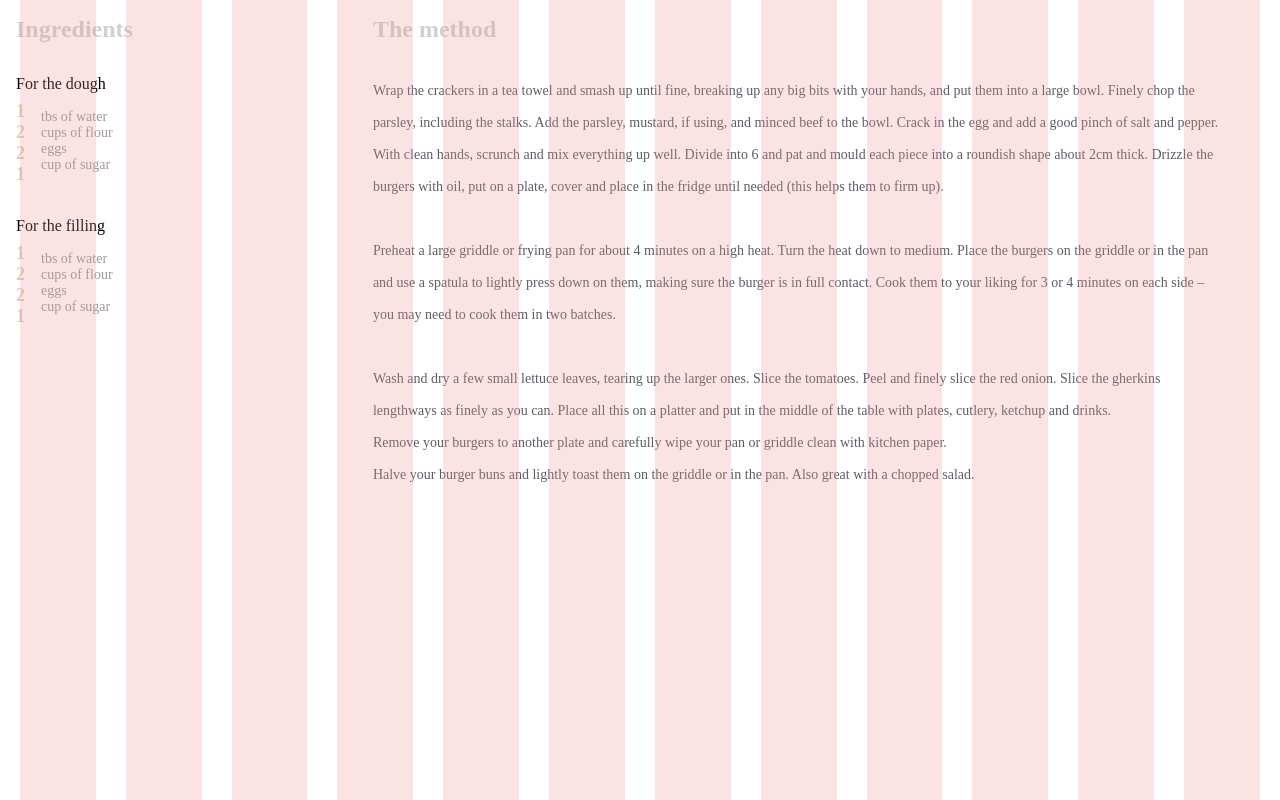
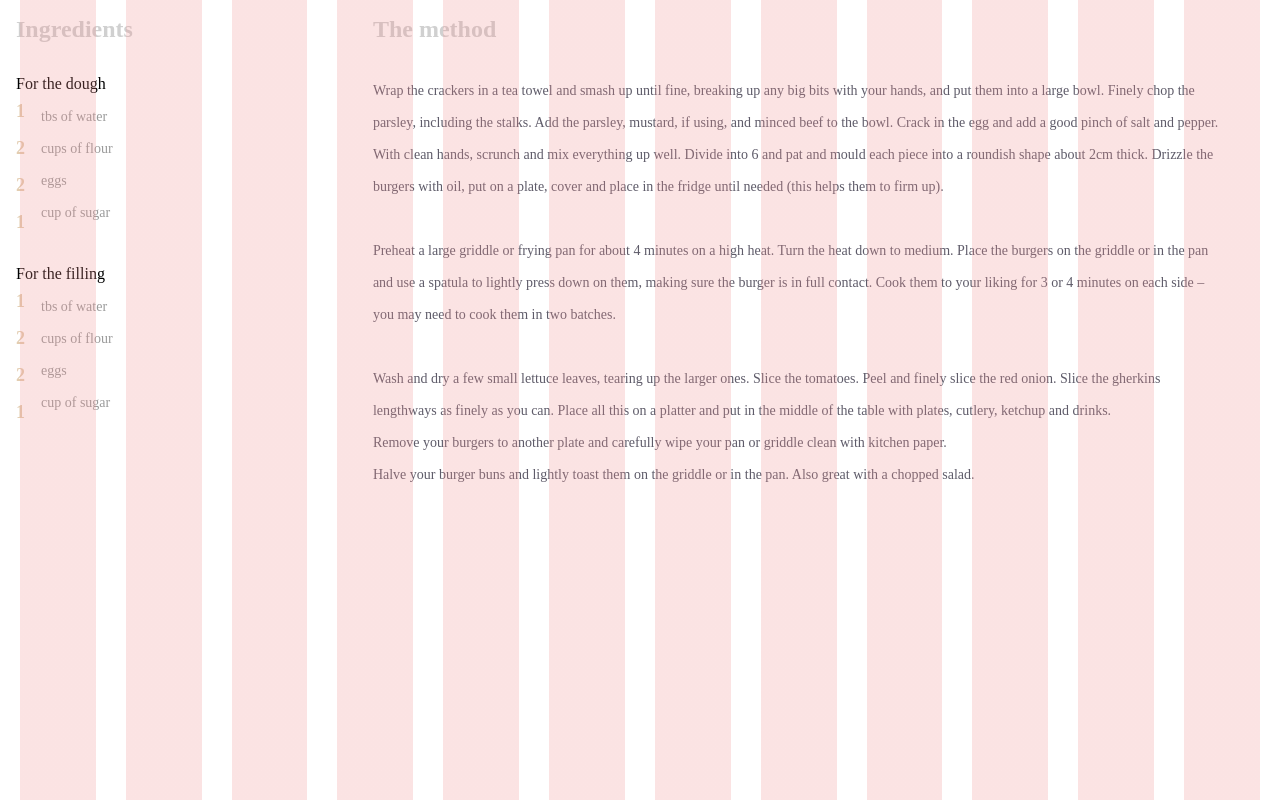
Before and after one commit to elisabetasta/vef-hopa1, a plain HTML site: page components/recipies/recipies.html in a window 1280 px wide. Drawn offline with Linux system fonts and the light colour scheme; a web font is replaced by a local one.

Commit message:
spacing addded

```diff
--- a/components/recipies/recipies.css
+++ b/components/recipies/recipies.css
@@ -47,6 +47,7 @@
   font-weight: 800;
   font-size: 18px;
   color: #e3cdb1;
+  gap: 1rem;
 }
 .row2 {
   margin-top: 0.5rem;
@@ -57,6 +58,7 @@
   font-weight: 300;
   font-size: 14px;
   color: #9b9b9b;
+  gap: 1rem;
 }
 .method {
   max-width: 850px;
```
